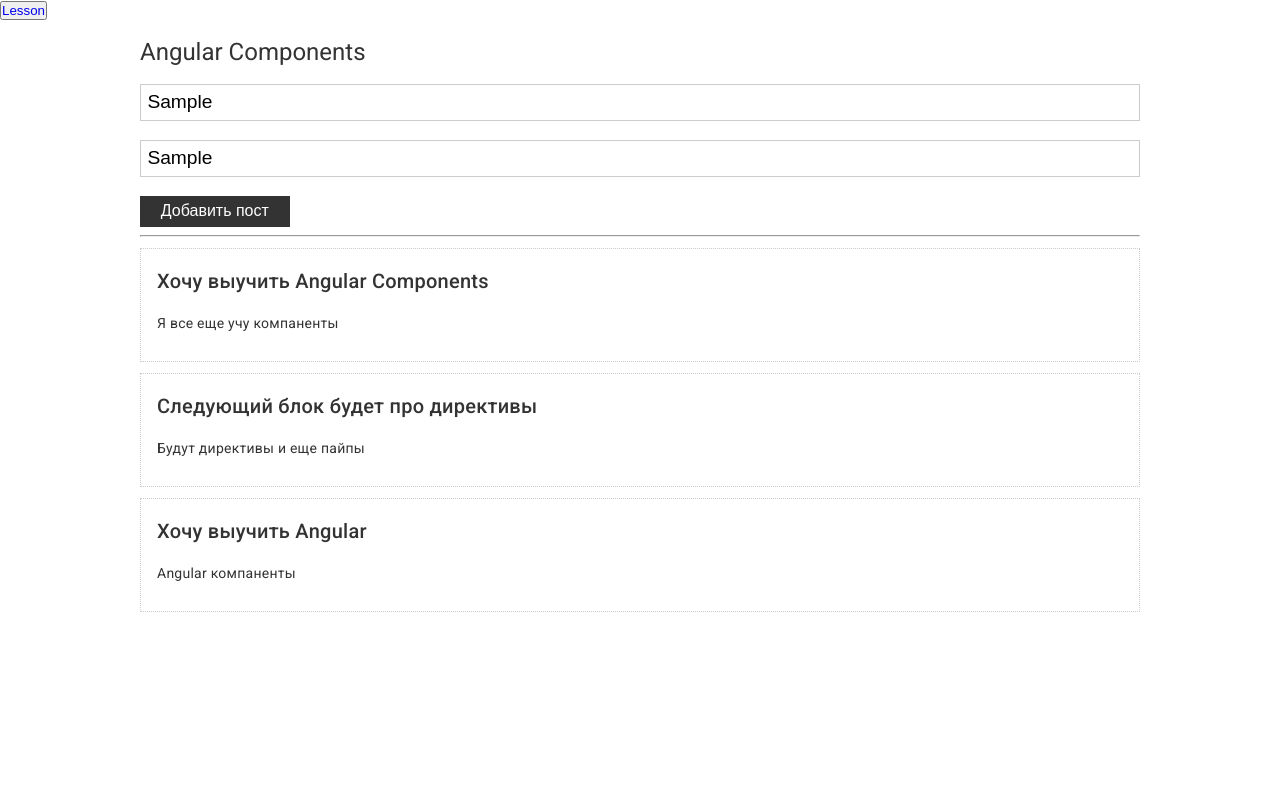
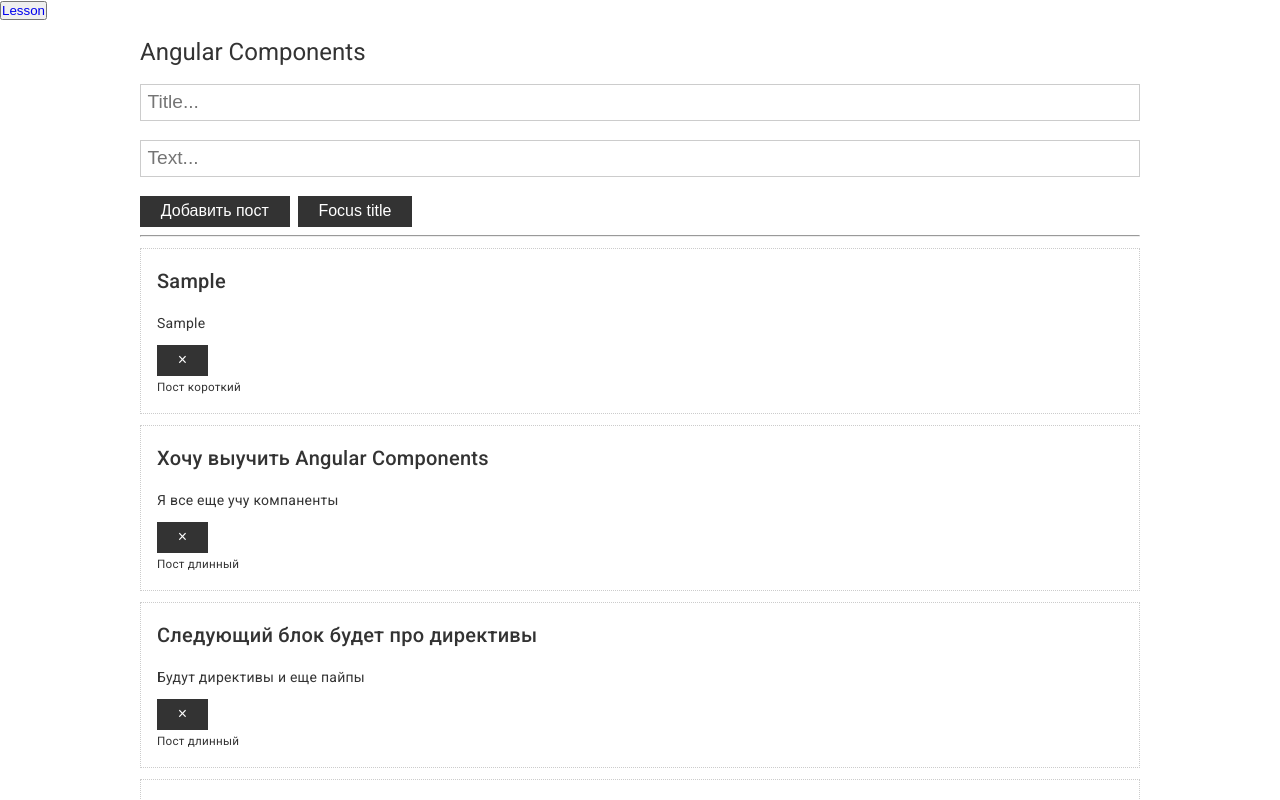
Before and after one commit to TI-IT/tiit_angular, an Angular app: page / in a window 1280 px wide. Both pictures are taken after typing "Sample", "Sample" into the empty fields and a click on the button "Добавить пост". Shown: the top 800 px of the page. Built offline with nearby package versions, Linux system fonts and the light colour scheme.

Commit message:
Lifecycle hooks 25 lesson

```diff
--- a/src/app/components/projects/createComponents/app-post/app-post.component.html
+++ b/src/app/components/projects/createComponents/app-post/app-post.component.html
@@ -1,9 +1,19 @@
 <div class="container">
   <h1>Angular Components</h1>
-  <app-post-form></app-post-form>
+  <app-post-form
+    (onAdd)="upddatePosts($event)"
+  ></app-post-form>
   <hr>
   <app-post
   *ngFor="let p of posts"
   [post]="p"
-  ></app-post>
+  (onRemove)="removePost($event)"
+  >
+    <div #info>
+      <small *ngIf="p.text.length  > 10; else short">Пост длинный</small>
+      <ng-template #short>
+        <small>Пост короткий</small>
+      </ng-template>
+    </div>
+  </app-post>
 </div>
--- a/src/app/components/projects/createComponents/app-post/app-post.component.ts
+++ b/src/app/components/projects/createComponents/app-post/app-post.component.ts
@@ -17,4 +17,14 @@ export class AppPostComponent {
   {title: 'Следующий блок будет про директивы', text: 'Будут директивы и еще пайпы', id: 2},
   {title: 'Хочу выучить Angular', text: 'Angular компаненты', id: 3}
 ]
+
+  upddatePosts(post: Post){
+    this.posts.unshift(post) //Добоввляем в массив 1 элемент
+    // console.log("Post ", post)
+  }
+
+  removePost(id: number){
+    console.log(id)
+    this.posts = this.posts.filter(p => p.id !== id)
+  }
 }
--- a/src/app/components/projects/createComponents/post-form/post-form.component.html
+++ b/src/app/components/projects/createComponents/post-form/post-form.component.html
@@ -1,6 +1,18 @@
 <div>
-  <input type="text" class="form-control" placeholder="Title...">
-  <input type="text" class="form-control" placeholder="Text...">
+  <input
+    type="text"
+    class="form-control"
+    placeholder="Title..."
+    [(ngModel)]="title"
+    #titleInput
+  >
+  <input
+    type="text"
+    class="form-control"
+    placeholder="Text..."
+    [(ngModel)]="text"
+  >
 
-  <button class="btn"> Добавить пост</button>
+  <button class="btn" (click)="addPost()"> Добавить пост</button>
+  <button class="btn" (click)="focusTitle()">Focus title</button>
 </div>
--- a/src/app/components/projects/createComponents/post-form/post-form.component.ts
+++ b/src/app/components/projects/createComponents/post-form/post-form.component.ts
@@ -1,10 +1,40 @@
-import { Component } from '@angular/core';
+import { Component, ElementRef, EventEmitter, OnInit, Output, ViewChild } from '@angular/core';
+import { Post } from '../app-post/app-post.component';
 
 @Component({
   selector: 'app-post-form',
   templateUrl: './post-form.component.html',
   styleUrls: ['./post-form.component.scss']
 })
-export class PostFormComponent {
+export class PostFormComponent implements OnInit{
 
+  @Output() onAdd: EventEmitter<Post> = new EventEmitter<Post>() // ------1) Подготовка на отправку
+
+  @ViewChild('titleInput', {static: false}) inputRef: ElementRef | any
+  //static: true - если нужно обращатся в методе ngOnInit(){} в других местах folse
+  title=''
+  text=''
+  constructor() {
+  }
+  ngOnInit() {
+  }
+
+  addPost(){
+    if (this.text.trim() && this.title.trim()) {
+      const post: Post = {
+        title: this.title,
+        text: this.text
+      }
+
+      this.onAdd.emit(post) //Вызываем когда хотим отправить на ружу------2) отправляем данные
+        // принемает html в виде $event  --(onAdd)="upddatePosts($event)"
+
+      console.log('new Post: ', post)
+
+      this.title = this.text = ''
+    }
+  }
+  focusTitle(){
+    this.inputRef.nativeElement.focus()
+  }
 }
--- a/src/app/components/projects/createComponents/post/post.component.html
+++ b/src/app/components/projects/createComponents/post/post.component.html
@@ -1,4 +1,7 @@
 <div class="card">
   <h2>{{post.title}}</h2>
   <p>{{post.text}}</p>
+
+  <button class="btn" (click)="removePost()">&times;</button>
+  <ng-content></ng-content>
 </div>
--- a/src/app/components/projects/createComponents/post/post.component.ts
+++ b/src/app/components/projects/createComponents/post/post.component.ts
@@ -1,4 +1,4 @@
-import { Component, Input, OnInit } from '@angular/core';
+import { Component, ElementRef, ContentChild, Input, OnInit, Output, EventEmitter } from '@angular/core';
 import { Post } from '../app-post/app-post.component';
 
 @Component({
@@ -7,10 +7,20 @@ import { Post } from '../app-post/app-post.component';
   styleUrls: ['./post.component.scss']
 })
 export class PostComponent implements OnInit{
-  @Input() post: Post | any
+  // @Input('myPost') post: Post | any //входящее свойство ('myPost')-ожидаемый параметор
+  @Input() post: Post | any //входящее свойство ('')-если пусто то по умолчанию будет post
+
+  @Output() onRemove = new EventEmitter<number>()
+  @ContentChild('info', {static: true}) infoRef: ElementRef | any
+
+  removePost(){
+    this.onRemove.emit(this.post.id)
+  }
 
   constructor() {
   }
   ngOnInit(){
+    //Получаем доступ до div
+    // console.log(this.infoRef.nativeElement)
   }
 }
```
